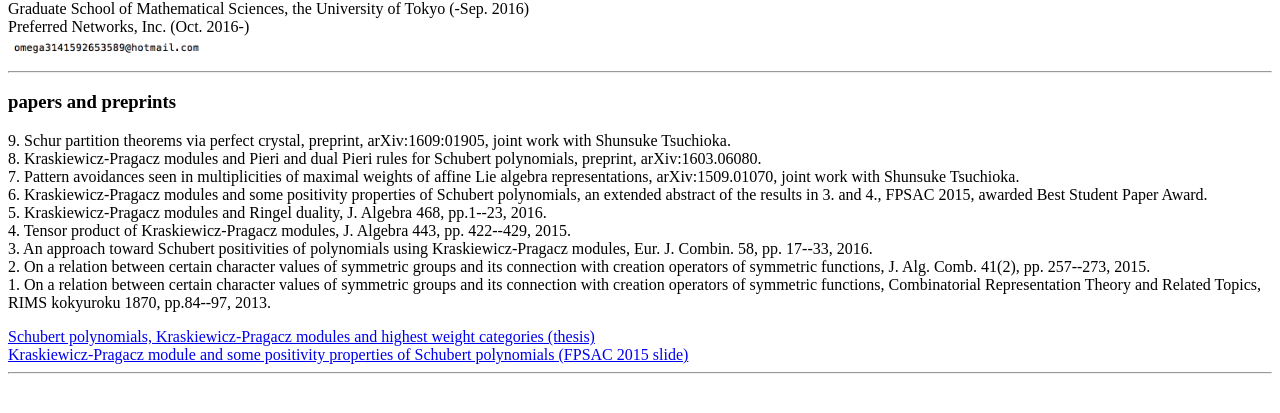
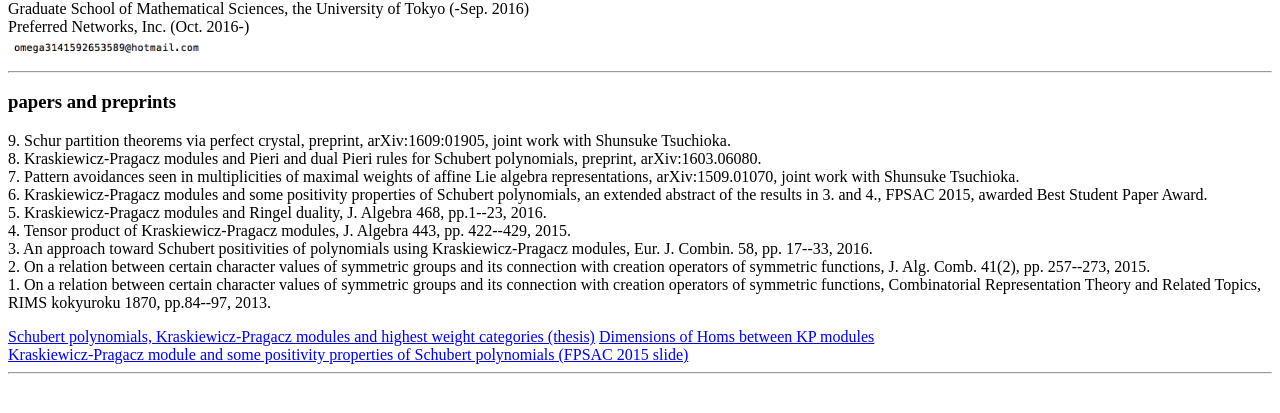
Before and after one commit to masakiwatanabe/masakiwatanabe.github.io, a plain HTML site: page index.html in a window 1280 px wide. Shown: the part 167-580 px from the top of the page. Drawn offline with Linux system fonts and the light colour scheme.

Commit message:
Update index.html

```diff
--- a/index.html
+++ b/index.html
@@ -32,7 +32,7 @@
     2. On a relation between certain character values of symmetric groups and its connection with creation operators of symmetric functions, J. Alg. Comb. 41(2), pp. 257--273, 2015. <br>
     1. On a relation between certain character values of symmetric groups and its connection with creation operators of symmetric functions, Combinatorial Representation Theory and Related Topics, RIMS kokyuroku 1870, pp.84--97, 2013. <br>
 	</p>
-	<a href=D.pdf>Schubert polynomials, Kraskiewicz-Pragacz modules and highest weight categories (thesis)</a><br>
+	<a href=D.pdf>Schubert polynomials, Kraskiewicz-Pragacz modules and highest weight categories (thesis)</a> <a href=hom_s5.jpg>Dimensions of Homs between KP modules</a><br>
 	<a href=fpsac2015.pdf>Kraskiewicz-Pragacz module and some positivity properties of Schubert polynomials (FPSAC 2015 slide)</a>
 	<hr>
     <script src="javascripts/scale.fix.js"></script>
```
